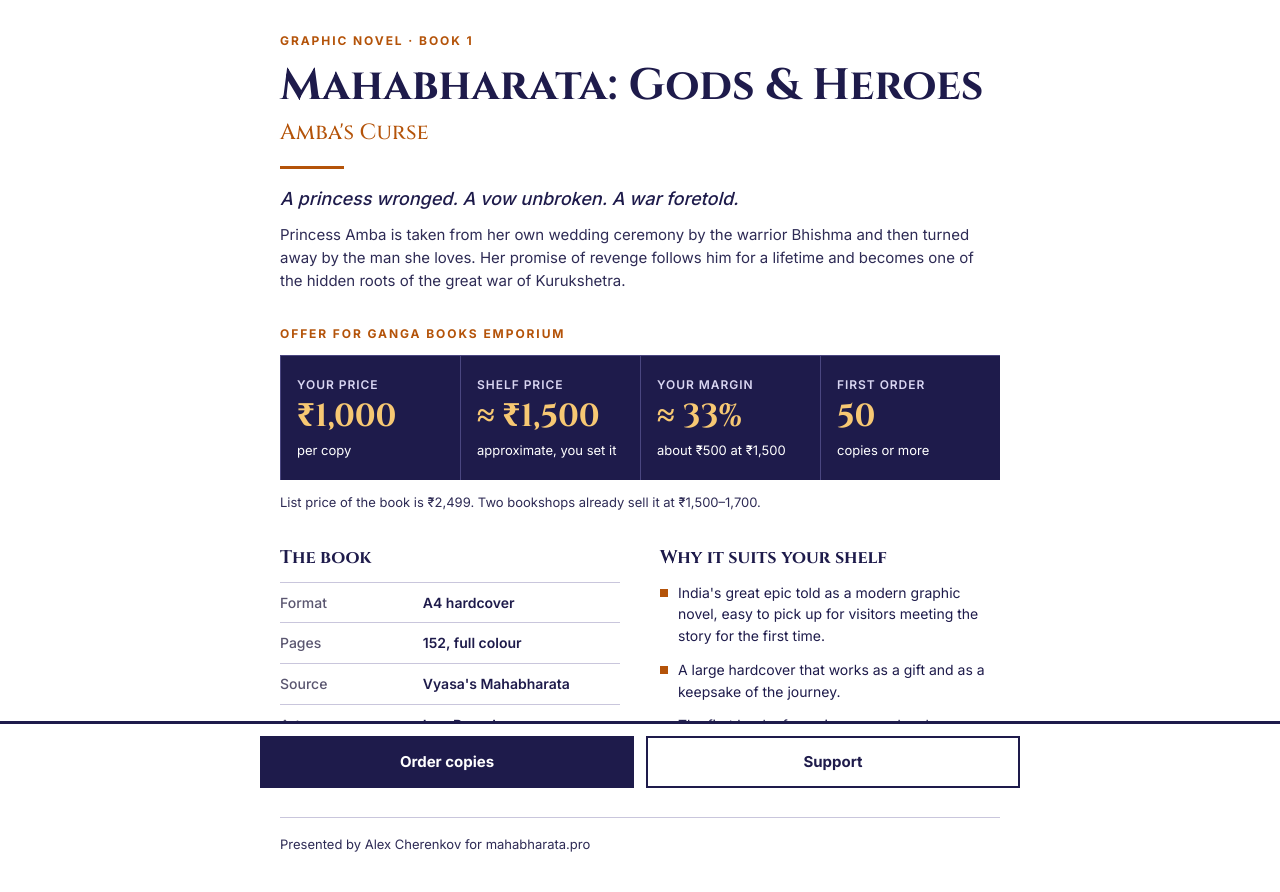
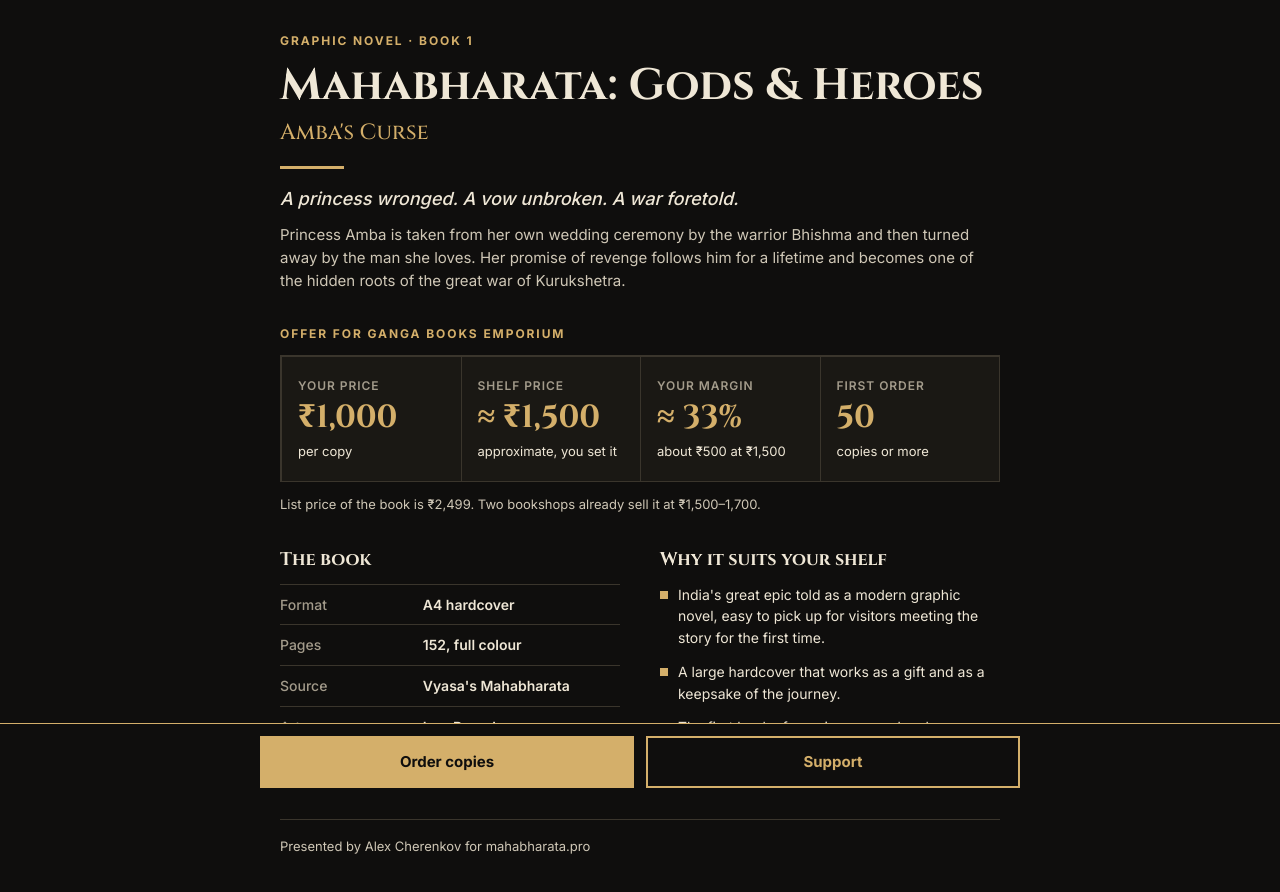
Before and after one commit to cherenkoov/prooloog, a website: page public/demo/mahabharata.html in a window 1280 px wide. Drawn offline with Linux system fonts and the light colour scheme.

Commit message:
Restyle the Mahabharata offer page to the publisher's dark and gold look
Co-Authored-By: Claude Fable 5.2 <noreply@anthropic.com>
Claude-Session: https://claude.ai/code/session_01ESwb3NX1vke6HNr1ftsgXn

```diff
--- a/public/demo/mahabharata.html
+++ b/public/demo/mahabharata.html
@@ -2,13 +2,14 @@
 <html lang="en">
 <head>
 <meta charset="utf-8">
+<meta name="theme-color" content="#0F0E0D">
 <meta name="viewport" content="width=device-width, initial-scale=1">
 <title>Mahabharata: Gods &amp; Heroes — offer for Ganga Books Emporium</title>
 <link rel="stylesheet" href="https://fonts.googleapis.com/css2?family=Cinzel:wght@500;700&family=Inter:wght@400;500;600;700&display=swap">
 <style>
-:root{--ink:#1E1B4B;--accent:#B45309;--soft:#2E2B55;--mute:#5A5670;--gold:#F7C873;--line:#C9C6DC}
+:root{--bg:#0F0E0D;--panel:#1A1814;--ink:#EFE7D6;--accent:#D4AF6A;--soft:#CFC7B6;--mute:#A39B8B;--gold:#D4AF6A;--line:#3A352C}
 *{box-sizing:border-box}
-body{margin:0;background:#fff;color:var(--ink);font-family:Inter,system-ui,sans-serif;line-height:1.55}
+body{margin:0;background:var(--bg);color:var(--ink);font-family:Inter,system-ui,sans-serif;line-height:1.55}
 main{max-width:760px;margin:0 auto;padding:32px 20px 120px;display:flex;flex-direction:column;gap:32px}
 .kicker{font-size:12px;font-weight:700;letter-spacing:.16em;text-transform:uppercase;color:var(--accent);margin:0}
 h1{font-family:Cinzel,Georgia,serif;font-size:clamp(30px,8vw,44px);line-height:1.12;margin:10px 0 6px;text-wrap:balance}
@@ -16,9 +17,9 @@ h1{font-family:Cinzel,Georgia,serif;font-size:clamp(30px,8vw,44px);line-height:1
 .rule{width:64px;height:3px;background:var(--accent);margin:16px 0}
 .tag{font-size:18px;font-style:italic;font-weight:500;margin:0 0 10px}
 .story{font-size:15px;color:var(--soft);margin:0}
-.offer{display:grid;grid-template-columns:repeat(2,minmax(0,1fr));background:var(--ink);color:#fff;margin-top:12px}
-.cell{padding:20px 16px;border-top:1px solid #4A4680;border-left:1px solid #4A4680}
-.cell .l{font-size:12px;font-weight:600;letter-spacing:.08em;text-transform:uppercase;color:#D9D6F2}
+.offer{display:grid;grid-template-columns:repeat(2,minmax(0,1fr));background:var(--panel);color:var(--ink);border:1px solid var(--line);margin-top:12px}
+.cell{padding:20px 16px;border-top:1px solid var(--line);border-left:1px solid var(--line)}
+.cell .l{font-size:12px;font-weight:600;letter-spacing:.08em;text-transform:uppercase;color:var(--mute)}
 .cell .n{font-family:Cinzel,Georgia,serif;font-weight:700;font-size:32px;line-height:1.15;color:var(--gold);margin:4px 0}
 .cell .s{font-size:13px}
 .note{font-size:13px;color:var(--soft);margin:12px 0 0}
@@ -31,12 +32,12 @@ td{font-weight:600}
 ul{margin:0;padding:0;list-style:none;display:flex;flex-direction:column;gap:12px;font-size:14px}
 li{display:flex;gap:10px}
 li::before{content:"";flex:0 0 8px;height:8px;margin-top:7px;background:var(--accent)}
-.actions{position:fixed;left:0;right:0;bottom:0;background:#fff;border-top:3px solid var(--ink);padding:12px 20px calc(12px + env(safe-area-inset-bottom))}
+.actions{position:fixed;left:0;right:0;bottom:0;background:var(--bg);border-top:1px solid var(--accent);padding:12px 20px calc(12px + env(safe-area-inset-bottom))}
 .actions div{max-width:760px;margin:0 auto;display:grid;grid-template-columns:repeat(2,minmax(0,1fr));gap:12px}
 .btn{display:flex;align-items:center;justify-content:center;min-height:52px;padding:0 12px;font-weight:700;font-size:15px;text-decoration:none;text-align:center}
-.btn.primary{background:var(--ink);color:#fff}
-.btn.second{border:2px solid var(--ink);color:var(--ink)}
-.btn:hover,.btn:focus-visible{background:var(--accent);border-color:var(--accent);color:#fff}
+.btn.primary{background:var(--accent);color:var(--bg)}
+.btn.second{border:2px solid var(--accent);color:var(--accent)}
+.btn:hover,.btn:focus-visible{background:var(--ink);border-color:var(--ink);color:var(--bg)}
 footer{font-size:13px;color:var(--soft);border-top:1px solid var(--line);padding-top:16px}
 @media(min-width:640px){.offer{grid-template-columns:repeat(4,minmax(0,1fr))}.cols{grid-template-columns:repeat(2,minmax(0,1fr));gap:40px}}
 </style>
```
